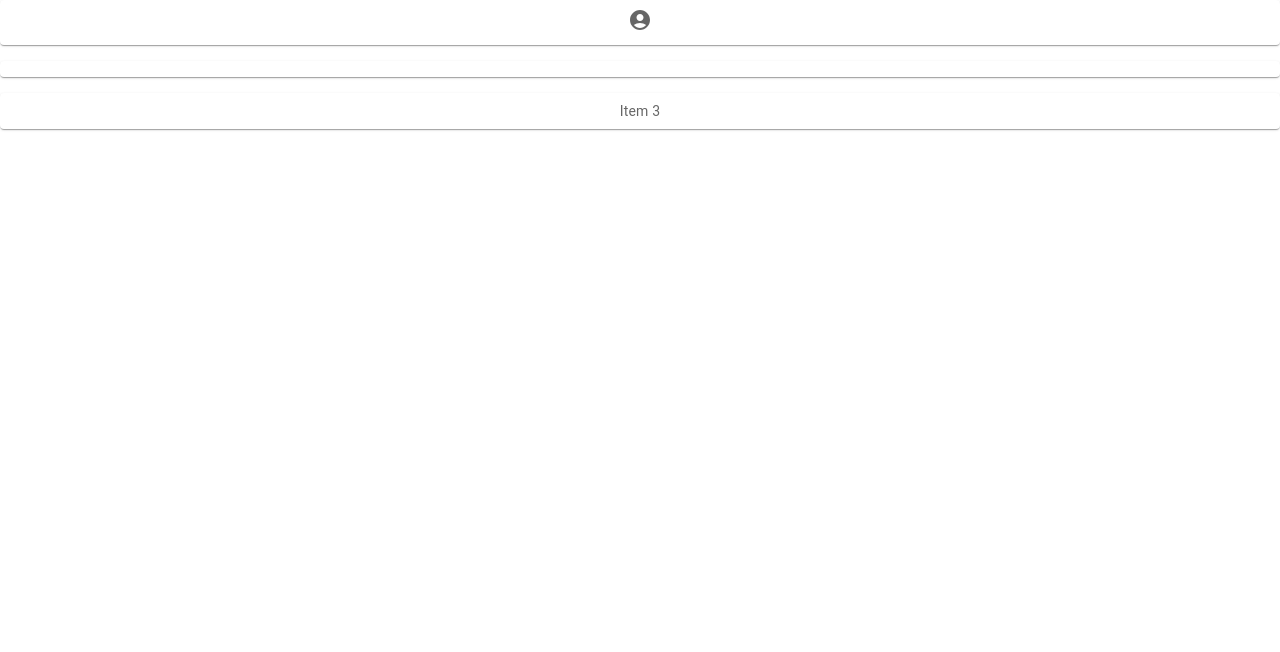
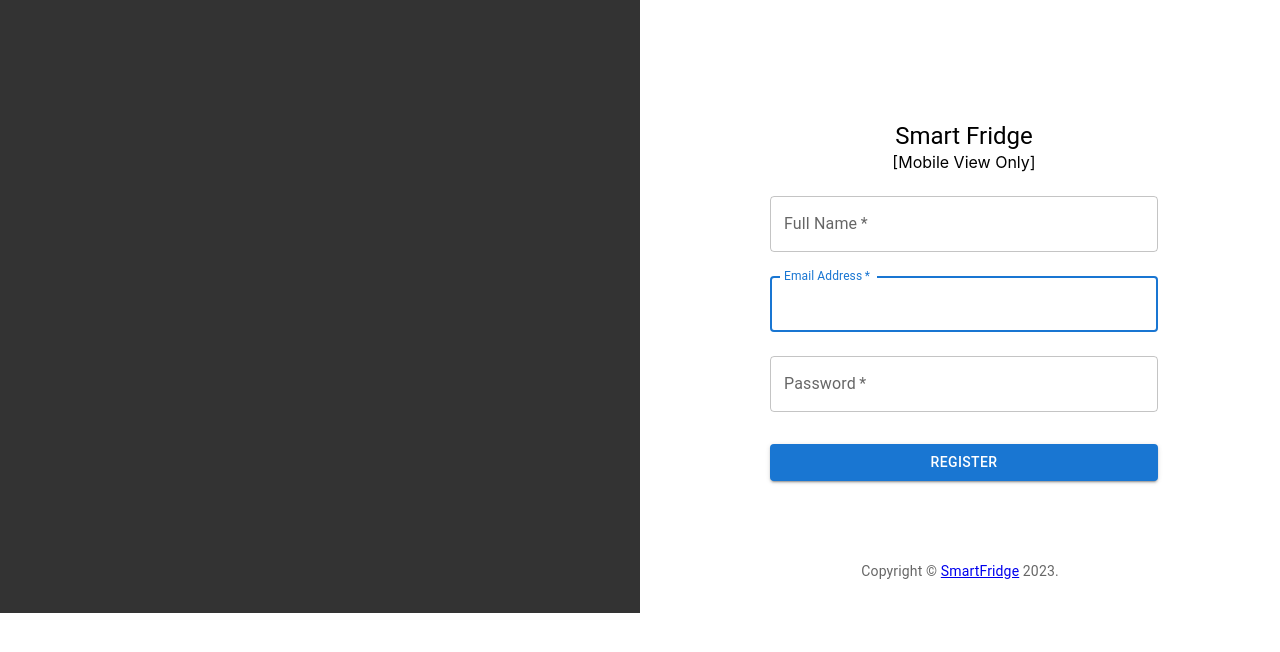
Before and after one commit to Singularity2050/SmartFridge-Client, a React (Create React App) app: page /register in a window 1280 px wide. Shown: the top 652 px of the page. Built offline with nearby package versions, Linux system fonts and the light colour scheme.

Commit message:
fixed regiser and login

```diff
--- a/src/Components/profile.js
+++ b/src/Components/profile.js
@@ -1,6 +1,6 @@
 import React from 'react';
 import '../App.css';
-import { ResponsiveLine } from "@nivo/line";
+import { ResponsiveLine } from '@nivo/line';
 import { styled } from '@mui/material/styles';
 import Badge from '@mui/material/Badge';
 import Avatar from '@mui/material/Avatar';
@@ -9,8 +9,11 @@ import Typography from '@mui/material/Typography';
 import Rating from '@mui/material/Rating';
 import TextField from '@mui/material/TextField';
 import Button from '@mui/material/Button';
-import NavBottom from '../Components/NavBottom'
+import NavBottom from '../Components/NavBottom';
 import { useNavigate } from 'react-router-dom';
+import { useRecoilValue } from 'recoil';
+import { globalState } from '../recoil';
+
 const StyledBadge = styled(Badge)(({ theme }) => ({
 	'& .MuiBadge-badge': {
 		backgroundColor: '#44b700',
@@ -46,82 +49,91 @@ const SmallAvatar = styled(Avatar)(({ theme }) => ({
 	border: `2px solid ${theme.palette.background.paper}`,
 }));
 
-
 const data = [
 	{
-        "id": "line1",
-        "color": "hsl(43, 70%, 50%)",
-        "data": [
+		id: 'line1',
+		color: 'hsl(43, 70%, 50%)',
+		data: [
 			{
-                "x": "Jan",
-                "y": 197
+				x: 'Jan',
+				y: 197,
 			},
 			{
-                "x": "Feb",
-                "y": 108
+				x: 'Feb',
+				y: 108,
 			},
 			{
-                "x": "Mar",
-                "y": 99
+				x: 'Mar',
+				y: 99,
 			},
 			{
-                "x": "Apr",
-                "y": 22
+				x: 'Apr',
+				y: 22,
 			},
 			{
-                "x": "May",
-                "y": 154
+				x: 'May',
+				y: 154,
 			},
 			{
-                "x": "June",
-                "y": 52
+				x: 'June',
+				y: 52,
 			},
 			{
-                "x": "July",
-                "y": 142
+				x: 'July',
+				y: 142,
 			},
 			{
-                "x": "Oct",
-                "y": 107
+				x: 'Oct',
+				y: 107,
 			},
 			{
-                "x": "Nov",
-                "y": 202
+				x: 'Nov',
+				y: 202,
 			},
 			{
-                "x": "Dec",
-                "y": 38
+				x: 'Dec',
+				y: 38,
 			},
-        ]
+		],
 	},
 ];
 
-const line1Color = "green";
+const line1Color = 'green';
 
 export default function ProfileComponent(props) {
-    console.log(props)
-    const navigate=useNavigate();
-    const logout = () =>{
-        navigate("/")
-    }
+	const globalUser = useRecoilValue(globalState);
+	console.log(globalUser);
+	console.log(props);
+	const navigate = useNavigate();
+	const logout = () => {
+		navigate('/');
+	};
 	return (
 		<>
-            <Typography variant="h4" margin={1} marginTop={3}> Abhishek CoConut</Typography>
-            <Rating name="half-rating" defaultValue={0.5} precision={0.5} margin={1}/>
-            <hr/>
+			<Typography variant="h4" margin={1} marginTop={3}>
+				{' '}
+				Abhishek CoConut
+				{globalUser}
+			</Typography>
+			<Rating
+				name="half-rating"
+				defaultValue={0.5}
+				precision={0.5}
+				margin={1}
+			/>
+			<hr />
 			<div className="wrapper">
 				<div className="graphContainer">
 					<ResponsiveLine
 						curve="monotoneX"
 						data={data}
 						colors={[line1Color]}
-                        layers={["grid", "axes", "lines", "markers", "legends"]}
+						layers={['grid', 'axes', 'lines', 'markers', 'legends']}
 						axisLeft={{
-                            legend: "My Donation",
-                            legendPosition: "middle",
-                            legendOffset: -40
+							legend: 'My Donation',
+							legendPosition: 'middle',
+							legendOffset: -40,
 						}}
-
 						theme={getColoredAxis(line1Color)}
 						margin={{ top: 50, right: 50, bottom: 50, left: 50 }}
 					/>
@@ -134,42 +146,47 @@ export default function ProfileComponent(props) {
 				InputProps={{
 					readOnly: true,
 				}}
-                sx={{ width: 2/3 }}
-                style={{margin:20 }}
+				sx={{ width: 2 / 3 }}
+				style={{ margin: 20 }}
 			/>
 			<TextField
 				id="outlined-read-only-input"
 				label="My Contact Email"
 				defaultValue="sije.park@stonybrook.edu"
+				value={globalUser.email}
 				InputProps={{
 					readOnly: true,
 				}}
-                sx={{ width: 2/3 }}
-                style={{margin:20 }}
+				sx={{ width: 2 / 3 }}
+				style={{ margin: 20 }}
 			/>
-            <Button variant="outlined" color="error" onClick={logout} style={{margin:20 }}>
+			<Button
+				variant="outlined"
+				color="error"
+				onClick={logout}
+				style={{ margin: 20 }}
+			>
 				LogOut
 			</Button>
-            <NavBottom userValue={props.value}/>
+			<NavBottom userValue={props.value} />
 		</>
 	);
 }
 
-
-const getColoredAxis = color => {
+const getColoredAxis = (color) => {
 	return {
 		axis: {
 			ticks: {
 				line: {
-                    stroke: color
+					stroke: color,
 				},
-                text: { fill: color }
+				text: { fill: color },
 			},
 			legend: {
 				text: {
-                    fill: color
-                }
-            }
-        }
+					fill: color,
+				},
+			},
+		},
 	};
 };
--- a/src/Pages/Login.js
+++ b/src/Pages/Login.js
@@ -1,9 +1,6 @@
 import * as React from 'react';
 import { useState } from 'react';
 import Box from '@mui/material/Box';
-import Paper from '@mui/material/Paper';
-import Stack from '@mui/material/Stack';
-import { styled } from '@mui/material/styles';
 import Grid from '@mui/material/Grid';
 import Button from '@mui/material/Button';
 import { Link } from 'react-router-dom';
@@ -14,15 +11,8 @@ import Typography from '@mui/material/Typography';
 import Container from '@mui/material/Container';
 import { createTheme, ThemeProvider } from '@mui/material/styles';
 import { useNavigate } from 'react-router-dom';
-import { Tabs, Tab } from '@mui/material';
-
-const Item = styled(Paper)(({ theme }) => ({
-	backgroundColor: theme.palette.mode === 'dark' ? '#1A2027' : '#fff',
-	...theme.typography.body2,
-	padding: theme.spacing(1),
-	textAlign: 'center',
-	color: theme.palette.text.secondary,
-}));
+import { useSetRecoilState } from 'recoil';
+import { globalState } from '../recoil';
 
 function Copyright(props) {
 	return (
@@ -47,21 +37,15 @@ const theme = createTheme();
 const Login = () => {
 	const [email, setEmail] = useState('');
 	const [password, setPassword] = useState('');
-	const [user, setUser] = useState('');
 	const navigate = useNavigate();
-
-	const registerHandler = () => {
-		navigate('/register');
-	};
+	const setGlobalUser = useSetRecoilState(globalState);
 
 	const handleEmail = (e) => {
 		setEmail(e);
-		console.log(email);
 	};
 
 	const handlePassword = (e) => {
 		setPassword(e);
-		console.log(password);
 	};
 
 	const handleLogIn = async (e) => {
@@ -70,6 +54,7 @@ const Login = () => {
 			email: email,
 			password: password,
 		};
+
 		try {
 			const response = await fetch('http://localhost:3333/users/login', {
 				method: 'POST',
@@ -78,18 +63,23 @@ const Login = () => {
 				},
 				body: JSON.stringify(userInfo),
 			});
-			const user = response.json();
+			const user = await response.json();
+			setGlobalUser(user);
+			console.log('user', user);
 
 			if (user) {
-				console.log('yyaaaaaaaaaaaaaaaay');
 				navigate('/home');
 			} else {
 				console.log('wrong email or password!');
-				window.alert('wrong email or password!');
+				navigate('/');
 			}
 		} catch (error) {
 			console.error(error);
 		}
+	};
+
+	const handleRegister = () => {
+		navigate('/register');
 	};
 
 	return (
@@ -169,7 +159,7 @@ const Login = () => {
 									<Grid item>
 										<Button
 											sx={{ fontSize: '0.7rem', textDecoration: 'underline' }}
-											onClick={() => navigate('/register')}
+											onClick={handleRegister}
 										>
 											"Sign Up"
 										</Button>
@@ -184,4 +174,5 @@ const Login = () => {
 		</ThemeProvider>
 	);
 };
+
 export default Login;
--- a/src/Pages/Register.js
+++ b/src/Pages/Register.js
@@ -1,33 +1,163 @@
-import AccountCircleIcon from '@mui/icons-material/AccountCircle';
 import * as React from 'react';
+import { useState } from 'react';
 import Box from '@mui/material/Box';
-import Paper from '@mui/material/Paper';
-import Stack from '@mui/material/Stack';
-import { styled } from '@mui/material/styles';
 import Grid from '@mui/material/Grid';
+import Button from '@mui/material/Button';
+import { Link } from 'react-router-dom';
+import TextField from '@mui/material/TextField';
+import Typography from '@mui/material/Typography';
+import Container from '@mui/material/Container';
+import { createTheme, ThemeProvider } from '@mui/material/styles';
+import { useNavigate } from 'react-router-dom';
+import { useSetRecoilState } from 'recoil';
+import { globalState } from '../recoil';
 
-const Item = styled(Paper)(({ theme }) => ({
-	backgroundColor: theme.palette.mode === 'dark' ? '#1A2027' : '#fff',
-	...theme.typography.body2,
-	padding: theme.spacing(1),
-	textAlign: 'center',
-	color: theme.palette.text.secondary,
-}));
+function Copyright(props) {
+	return (
+		<Typography
+			variant="body2"
+			color="text.secondary"
+			align="center"
+			{...props}
+		>
+			{'Copyright © '}
+			<Link color="inherit" href="/">
+				SmartFridge
+			</Link>{' '}
+			{new Date().getFullYear()}
+			{'.'}
+		</Typography>
+	);
+}
+
+const theme = createTheme();
 
 const Register = () => {
+	const [name, setName] = useState('');
+	const [email, setEmail] = useState('');
+	const [password, setPassword] = useState('');
+	const navigate = useNavigate();
+	const setGlobalUser = useSetRecoilState(globalState);
+
+	const handleName = (e) => {
+		setName(e);
+	};
+
+	const handleEmail = (e) => {
+		setEmail(e);
+	};
+
+	const handlePassword = (e) => {
+		setPassword(e);
+	};
+
+	const handleRegister = async (e) => {
+		e.preventDefault();
+
+		const userInfo = {
+			name: name,
+			email: email,
+			password: password,
+		};
+		try {
+			const response = await fetch('http://localhost:3333/users/new', {
+				method: 'POST',
+				headers: {
+					'Content-Type': 'application/json',
+				},
+				body: JSON.stringify(userInfo),
+			});
+
+			const newUser = await response.json();
+			setGlobalUser(newUser);
+
+			console.log(newUser);
+
+			navigate('/home');
+		} catch (error) {
+			console.error(error);
+		}
+	};
+
 	return (
-		<Box sx={{ width: '100%' }}>
-			<Stack spacing={2}>
-				<Item>
-					<AccountCircleIcon />
-				</Item>
-				<Item>
-					<Grid sx={2}></Grid>
-					<Grid sx={2}></Grid>
-				</Item>
-				<Item>Item 3</Item>
-			</Stack>
-		</Box>
+		<ThemeProvider theme={theme}>
+			<Grid container>
+				<Grid
+					item
+					sm={6}
+					md={6}
+					sx={{ backgroundColor: 'rgba(0,0,0,0.8)' }}
+				></Grid>
+				<Grid item sm={6} md={6}>
+					<Container component="main" maxWidth="xs">
+						<Box
+							sx={{
+								marginTop: 15,
+								marginLeft: 1,
+								display: 'flex',
+								flexDirection: 'column',
+								alignItems: 'center',
+							}}
+						>
+							<Typography
+								component="h1"
+								variant="h5"
+								onClick={() => navigate('/')}
+							>
+								Smart Fridge
+							</Typography>
+							[Mobile View Only]
+							<Box component="form" noValidate sx={{ mt: 1 }}>
+								<TextField
+									margin="normal"
+									required
+									fullWidth
+									// id="name"
+									label="Full Name"
+									name="name"
+									autoComplete="name"
+									autoFocus
+									onChange={(e) => handleName(e.target.value)}
+								/>
+								<TextField
+									margin="normal"
+									required
+									fullWidth
+									// id="email"
+									label="Email Address"
+									name="email"
+									autoComplete="email"
+									autoFocus
+									onChange={(e) => handleEmail(e.target.value)}
+								/>
+								<TextField
+									margin="normal"
+									required
+									fullWidth
+									name="password"
+									label="Password"
+									type="password"
+									id="password"
+									autoComplete="current-password"
+									onChange={(e) => handlePassword(e.target.value)}
+								/>
+								<Button
+									type="submit"
+									fullWidth
+									variant="contained"
+									sx={{ mt: 3, mb: 2 }}
+									onClick={(e) => handleRegister(e)}
+								>
+									Register
+								</Button>
+							</Box>
+						</Box>
+						<Copyright sx={{ mt: 8, mb: 4 }} />
+					</Container>
+				</Grid>
+			</Grid>
+		</ThemeProvider>
 	);
 };
+
 export default Register;
--- a/src/recoil.js
+++ b/src/recoil.js
@@ -1,12 +1,12 @@
 import {
-    RecoilRoot,
-    atom,
-    selector,
-    useRecoilState,
-    useRecoilValue,
+	RecoilRoot,
+	atom,
+	selector,
+	useRecoilState,
+	useRecoilValue,
 } from 'recoil';
 
-export const textState = atom({
-    key: 'textState', // unique ID (with respect to other atoms/selectors)
-    default: 'test', // default value (aka initial value)
+export const globalState = atom({
+	key: 'globalState', // unique ID (with respect to other atoms/selectors)
+	default: '', // default value (aka initial value)
 });
```
Also changed, not shown: src/Components/Theme.js (+14 -14 lines). Lines whose indentation alone changed are shown as unchanged.
